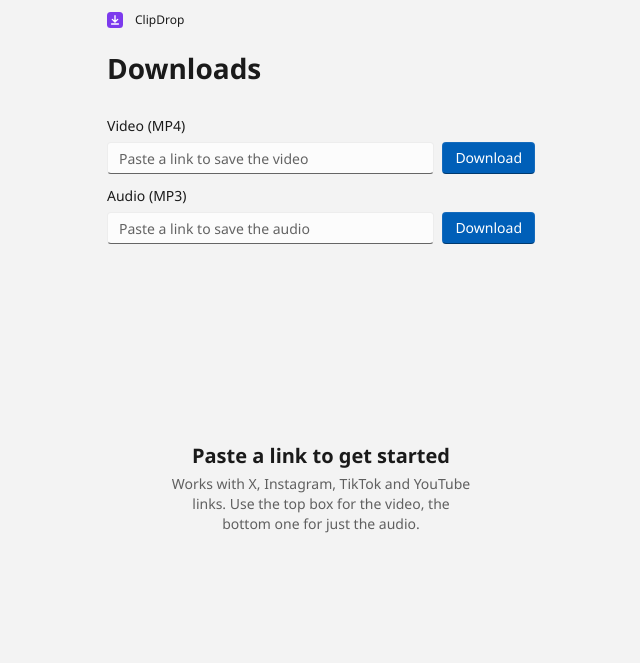
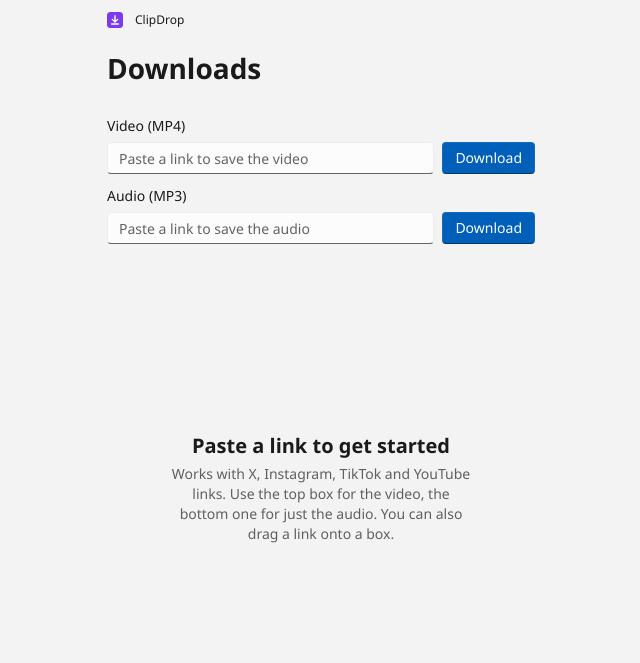
Before and after one commit to dennidcn/ClipDrop, a website: page preview/empty.html in a window 1280 px wide. Shown: the whole page, without its empty margins (319-959 px from the left). Drawn offline with Linux system fonts and the light colour scheme.

Commit message:
chore: regenerate preview pages for the drag-and-drop copy
Co-Authored-By: Claude Opus 5.5 <noreply@anthropic.com>

```diff
--- a/preview/empty.html
+++ b/preview/empty.html
@@ -66,7 +66,7 @@
       <div id="empty" class="empty">
         <span class="glyph empty-icon" aria-hidden="true">&#xE896;</span>
         <p class="empty-title">Paste a link to get started</p>
-        <p class="empty-body">Works with X, Instagram, TikTok and YouTube links. Use the top box for the video, the bottom one for just the audio.</p>
+        <p class="empty-body">Works with X, Instagram, TikTok and YouTube links. Use the top box for the video, the bottom one for just the audio. You can also drag a link onto a box.</p>
       </div>
     </main>
 
```
Also changed, not shown: preview/error.html (+1 -1 lines), preview/installing.html (+1 -1 lines), preview/list.html (+1 -1 lines), preview/settings.html (+1 -1 lines).
